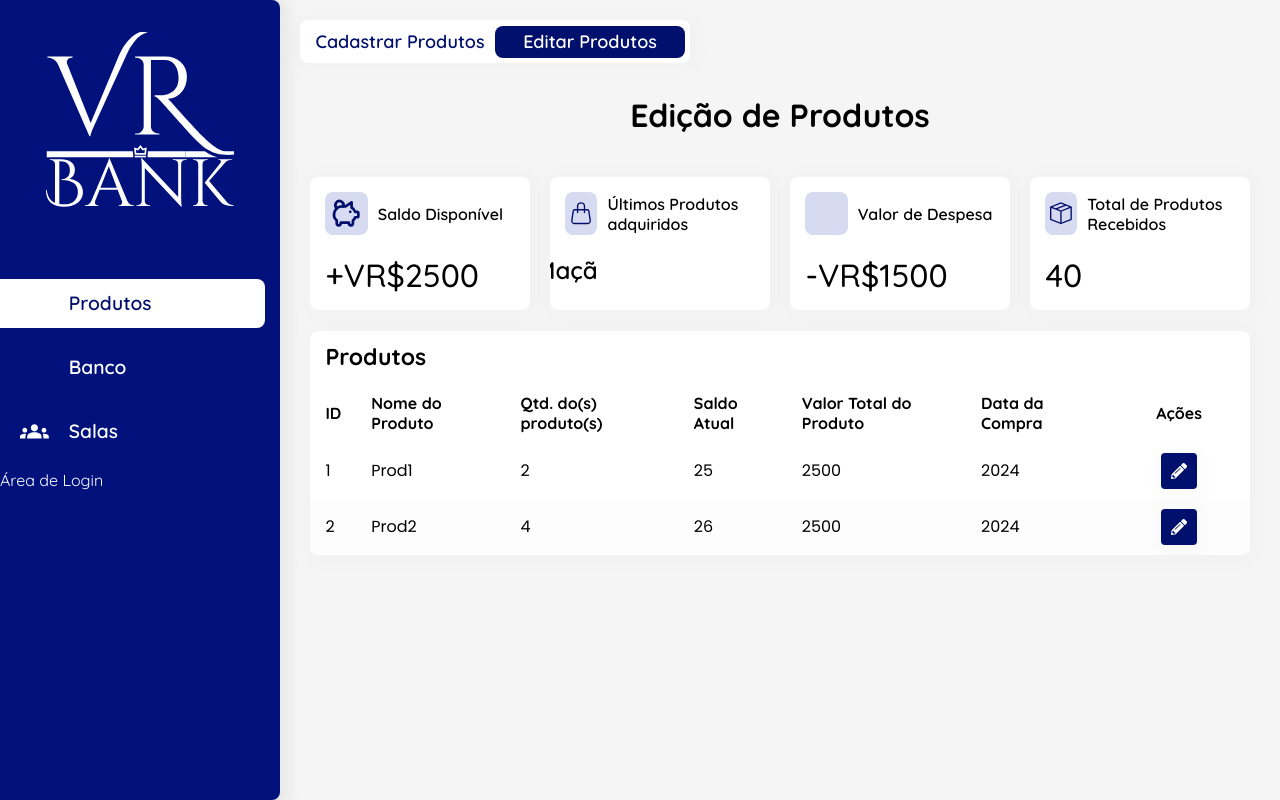
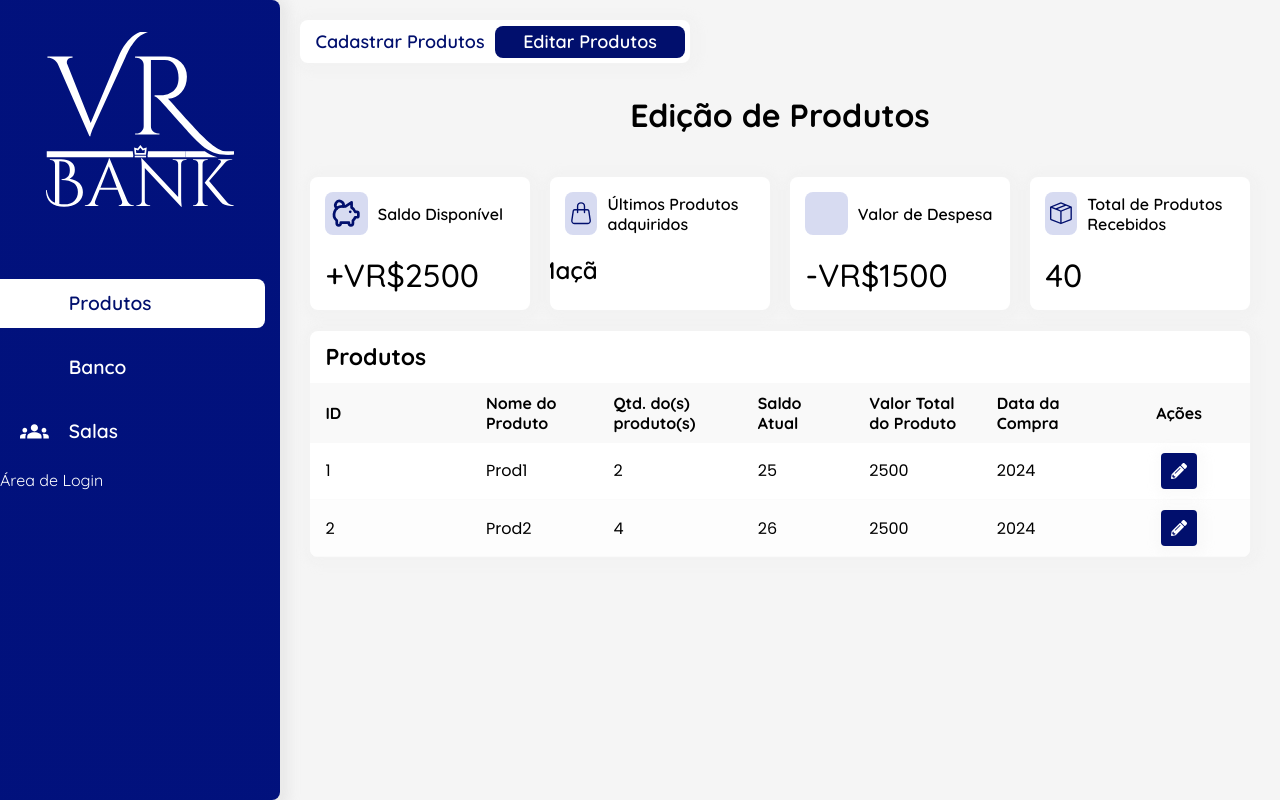
Before and after one commit to NatanALima/projeto-vrbank, a React (Create React App) app: page /editprods in a window 1280 px wide. Built offline with nearby package versions, Linux system fonts and the light colour scheme; some icons are missing.

Commit message:
feat(TableInfo): adiciona inputs para edição de dados
- Cria um componente filho para os dados da tabela
- Adiciona alteração de estado de leitura/escrita dos inputs
- Altera estruturação do componente TableInfo

```diff
--- a/src/assets/css/TableInfo.module.css
+++ b/src/assets/css/TableInfo.module.css
@@ -5,7 +5,6 @@
 }
 
 table, td {
-    border: 1px solid var(--colorSec);
     border-collapse: collapse;
 
 }
@@ -20,16 +19,18 @@ table {
     overflow: hidden;
 }
 
-table tbody td {
-    border: none;
-    table-layout: auto;
-    font-family: var(--fontSec);
-}
-
 table thead tr:not(.tableTitle) {
     color: black;
     text-align: left;
+    background-color: #f9f9f9;
 
+}
+
+table tbody td {
+    border: none;
+    border-bottom: 1px solid #ececec3b;
+    table-layout: auto;
+    font-family: var(--fontSec);
 }
 
 table tbody tr:nth-child(even) {
@@ -60,8 +61,16 @@ table tbody td input {
     background-color: var(--colorPrim);
     font-family: var(--fontSec);
     font-size: 16px;
+    padding: 5px 10px;
+    border-radius: var(--borderRadiusFix);
+    transition: .2s ease;
+}
 
-
+table tbody td input:read-only {
+    padding: 5px 0;
+    background-color: transparent;
+    user-select: none;
+    cursor: default;
 }
 
 table tbody button {
--- a/src/components/TableInfo/BtnListEdit.js
+++ b/src/components/TableInfo/BtnListEdit.js
@@ -3,11 +3,12 @@ import {FaPencilAlt, FaCheck} from 'react-icons/fa';
 import {FaX} from 'react-icons/fa6';
 import '../../assets/css/animation.css';
 
-export default function BtnListEdit({styles}) {
+export default function BtnListEdit({styles, handleAction}) {
     const [isEdit, setIsEdit] = useState(0);
 
     const handleEdit = () => {
         setIsEdit(!isEdit);
+        handleAction((prevValue) => !prevValue);
         console.log(isEdit);
 
     }
--- /dev/null
+++ b/src/components/TableInfo/TableContent.js
@@ -0,0 +1,32 @@
+import PropTypes from 'prop-types'
+import BtnListEdit from './BtnListEdit';
+import { useState } from 'react';
+export default function TableContent({styles, info, config, handleOnChange, hasActionBtn}) {
+    const [isReadOnly, setisReadOnly] = useState(true);
+
+    return(
+        <>
+            {info.map(([key, value], index) => <td key={index}><input type="text" name={key} value={value} onChange={handleOnChange} readOnly={isReadOnly}/></td>)}
+
+            {hasActionBtn &&
+                <td className={styles.tableContent__btns}>
+                    <BtnListEdit styles={styles} handleAction={setisReadOnly}/>
+                </td>}
+        </>
+    )
+}
+
+
+TableContent.propTypes = {
+    styles: PropTypes.object,
+    info: PropTypes.array,
+    config: PropTypes.array,
+    handleOnChange: PropTypes.func,
+    hasActionBtn: PropTypes.bool
+
+}
+
+TableContent.defaultProps = {
+    info: [],
+    config: []
+}
--- a/src/components/TableInfo/TableInfo.js
+++ b/src/components/TableInfo/TableInfo.js
@@ -1,32 +1,17 @@
 import PropTypes from 'prop-types';
 import styles from '../../assets/css/TableInfo.module.css';
-import BtnListEdit from './BtnListEdit';
+import TableContent from './TableContent';
 import '../../assets/css/animation.css';
 
-export default function TableInfo({actionBtn, title, objectData, fieldName}) {
-
-    const getKeysObject = (objValue) => {
-        if(objValue !== null) {
-            const keyObject = objValue.map(value => Object.keys(value));
-            return keyObject[0];
-        }
-
-
-    }
-
-    const keyObj = getKeysObject(objectData);
+export default function TableInfo({actionBtn, title, objectData, fieldName, handleOnChange}) {
 
     return (
         <div className={`${styles.tableContainer} fadeIn`}>
             {objectData ?
             <table>
                 <thead>
-                    {/* Pegar tamanho do array/objetos de conteudo para centralizar */}
-
-
-                    <tr className={styles.tableTitle}><th colSpan={keyObj.length + 1}>{title}</th></tr>
+                    <tr className={styles.tableTitle}><th>{title}</th></tr>
                     <tr>
-
                         {fieldName.map((value, index) => <th key={index}>{value}</th>)}
                         {actionBtn && <th className={styles.tableContent__actionTitle}>Ações</th>}
                     </tr>
@@ -34,14 +19,12 @@ export default function TableInfo({actionBtn, title, objectData, fieldName}) {
                 <tbody>
                     {objectData !== null &&
                     objectData.map((objVal, index) => {
-                        const getValues = Object.values(objVal);
-                        return <tr key={index}>
-                                    {getValues.map((value, index) => <td key={index}>{value}</td>)}
-                                    {actionBtn &&
-                                    <td className={styles.tableContent__btns}>
-                                        <BtnListEdit styles={styles}/>
-                                    </td>
-                                    }
+                        // Permite que o objeto se torne um array (contém chave e valor)
+                        // Utiliza a Key para o Name dos inputs
+
+                        const getValues = Object.entries(objVal);
+                        return <tr key={index} id={index}>
+                                    <TableContent styles={styles} info={getValues} handleOnChange={handleOnChange} hasActionBtn={true}/>
                                </tr>
                     })}
                 </tbody>
@@ -55,7 +38,7 @@ TableInfo.propTypes = {
     title: PropTypes.string,
     objectData: PropTypes.array,
     fieldName: PropTypes.array,
-
+    handleOnChange: PropTypes.func
 
 }
 
@@ -64,5 +47,6 @@ TableInfo.defaultProps = {
     title: null,
     objectData: null,
     fieldName: null,
+    handleOnChange: null,
 
 }
```
